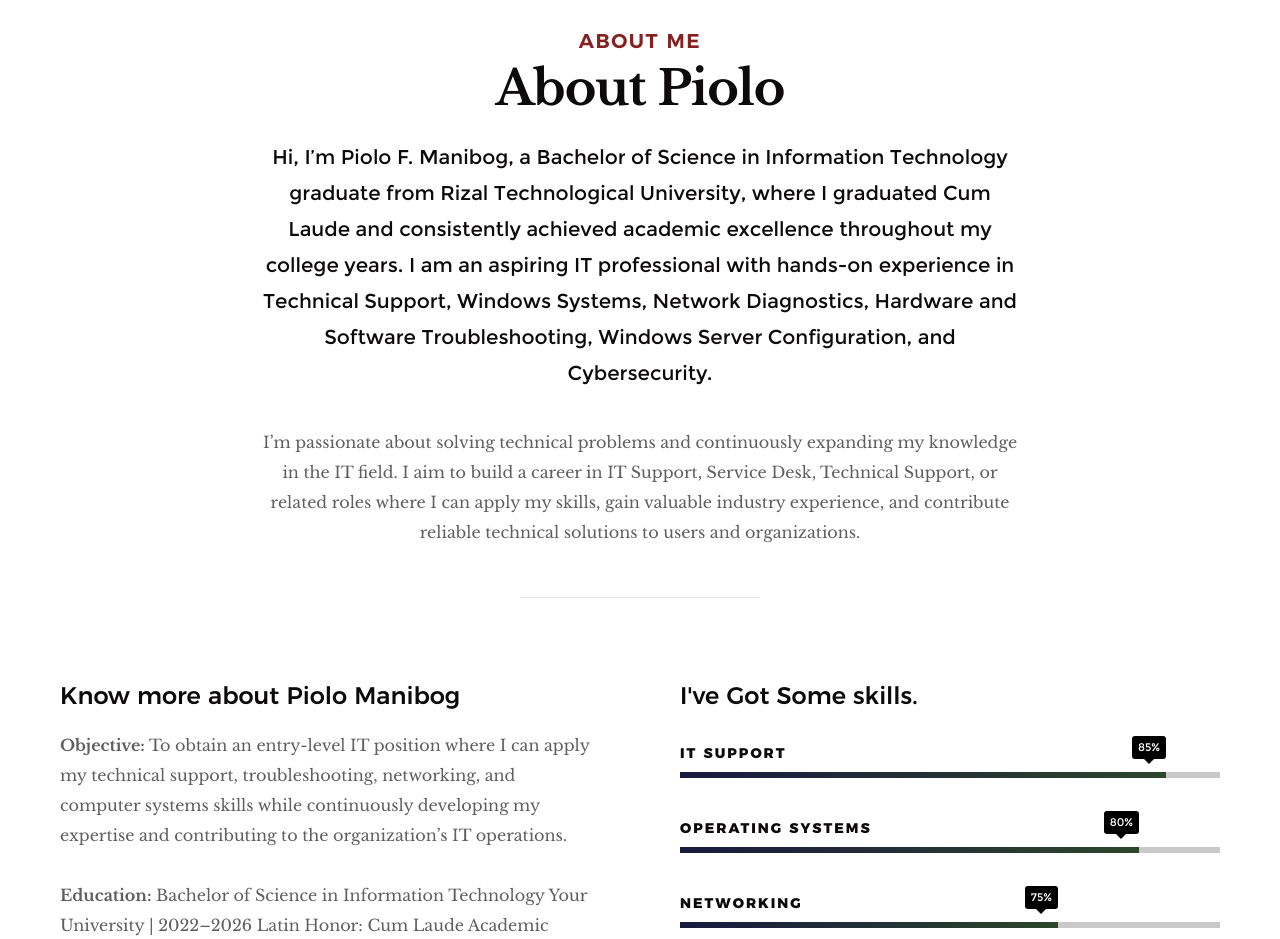
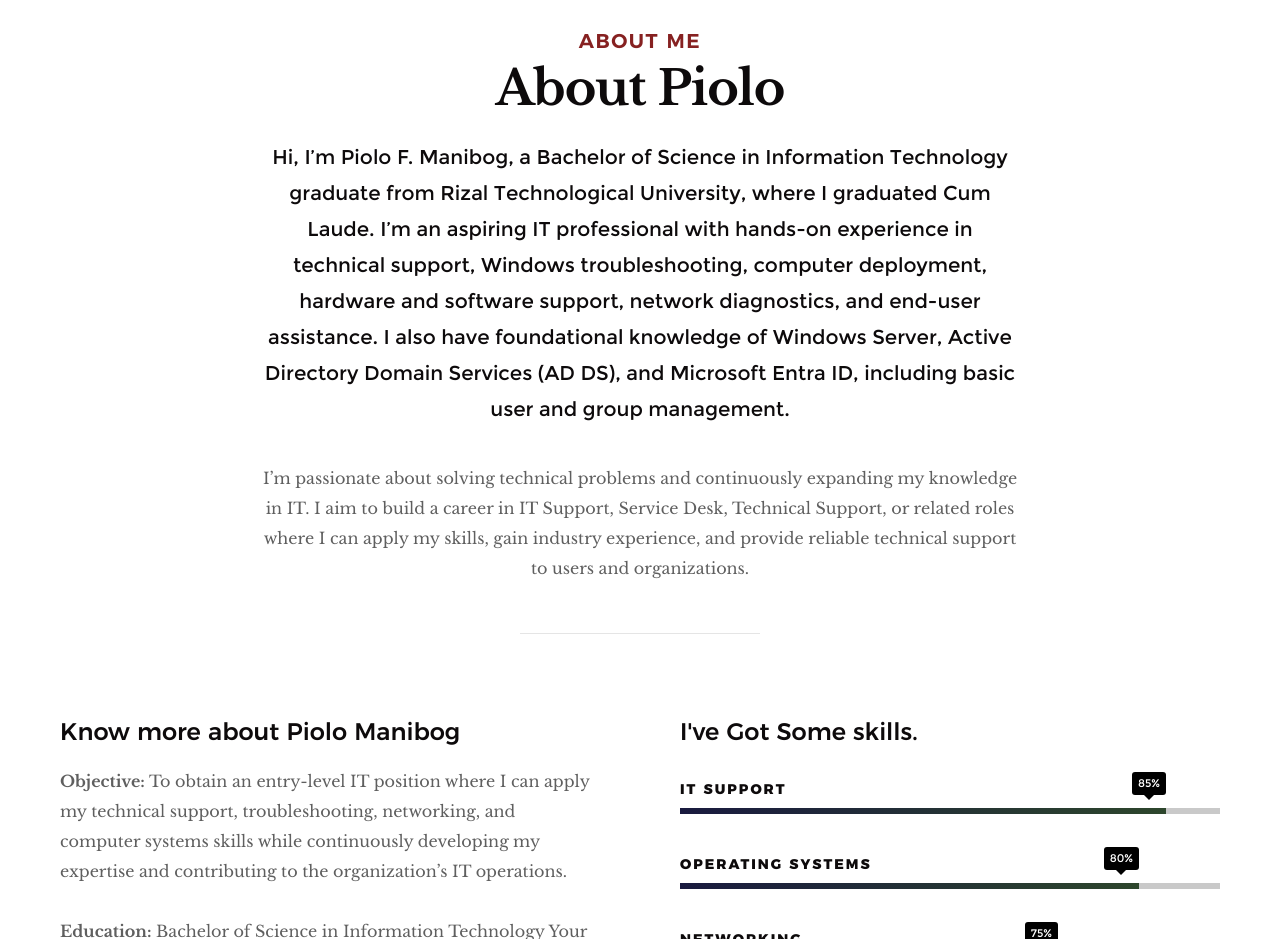
Before and after one commit to PioloFerreria/Piolo, a plain HTML site: page index.html in a window 1280 px wide. Shown: the part 920-1859 px from the top of the page. Drawn offline with Linux system fonts and the light colour scheme.

Commit message:
Update index.html

```diff
--- a/index.html
+++ b/index.html
@@ -131,8 +131,8 @@
             <div class="col-full text-center">
                 <h3>About Me</h3>
                 <h1>About Piolo</h1>
-                <p class="lead">Hi, I’m Piolo F. Manibog, a Bachelor of Science in Information Technology graduate from Rizal Technological University, where I graduated Cum Laude and consistently achieved academic excellence throughout my college years. I am an aspiring IT professional with hands-on experience in Technical Support, Windows Systems, Network Diagnostics, Hardware and Software Troubleshooting, Windows Server Configuration, and Cybersecurity. </p>
-                <p>I’m passionate about solving technical problems and continuously expanding my knowledge in the IT field. I aim to build a career in IT Support, Service Desk, Technical Support, or related roles where I can apply my skills, gain valuable industry experience, and contribute reliable technical solutions to users and organizations.</p>
+                <p class="lead">Hi, I’m Piolo F. Manibog, a Bachelor of Science in Information Technology graduate from Rizal Technological University, where I graduated Cum Laude. I’m an aspiring IT professional with hands-on experience in technical support, Windows troubleshooting, computer deployment, hardware and software support, network diagnostics, and end-user assistance. I also have foundational knowledge of Windows Server, Active Directory Domain Services (AD DS), and Microsoft Entra ID, including basic user and group management. </p>
+                <p>I’m passionate about solving technical problems and continuously expanding my knowledge in IT. I aim to build a career in IT Support, Service Desk, Technical Support, or related roles where I can apply my skills, gain industry experience, and provide reliable technical support to users and organizations.</p>
             </div>
         </div>
 
```
